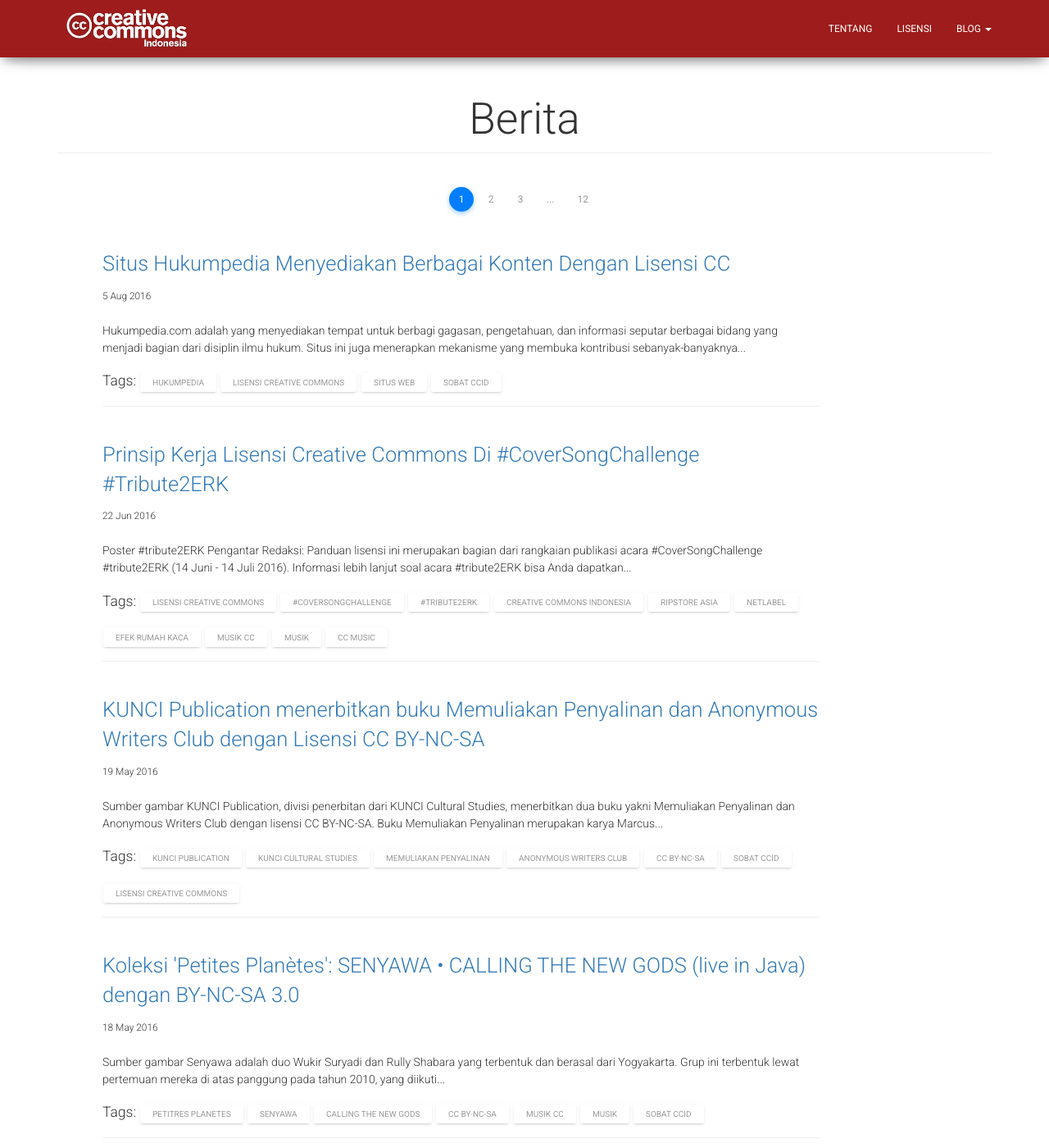
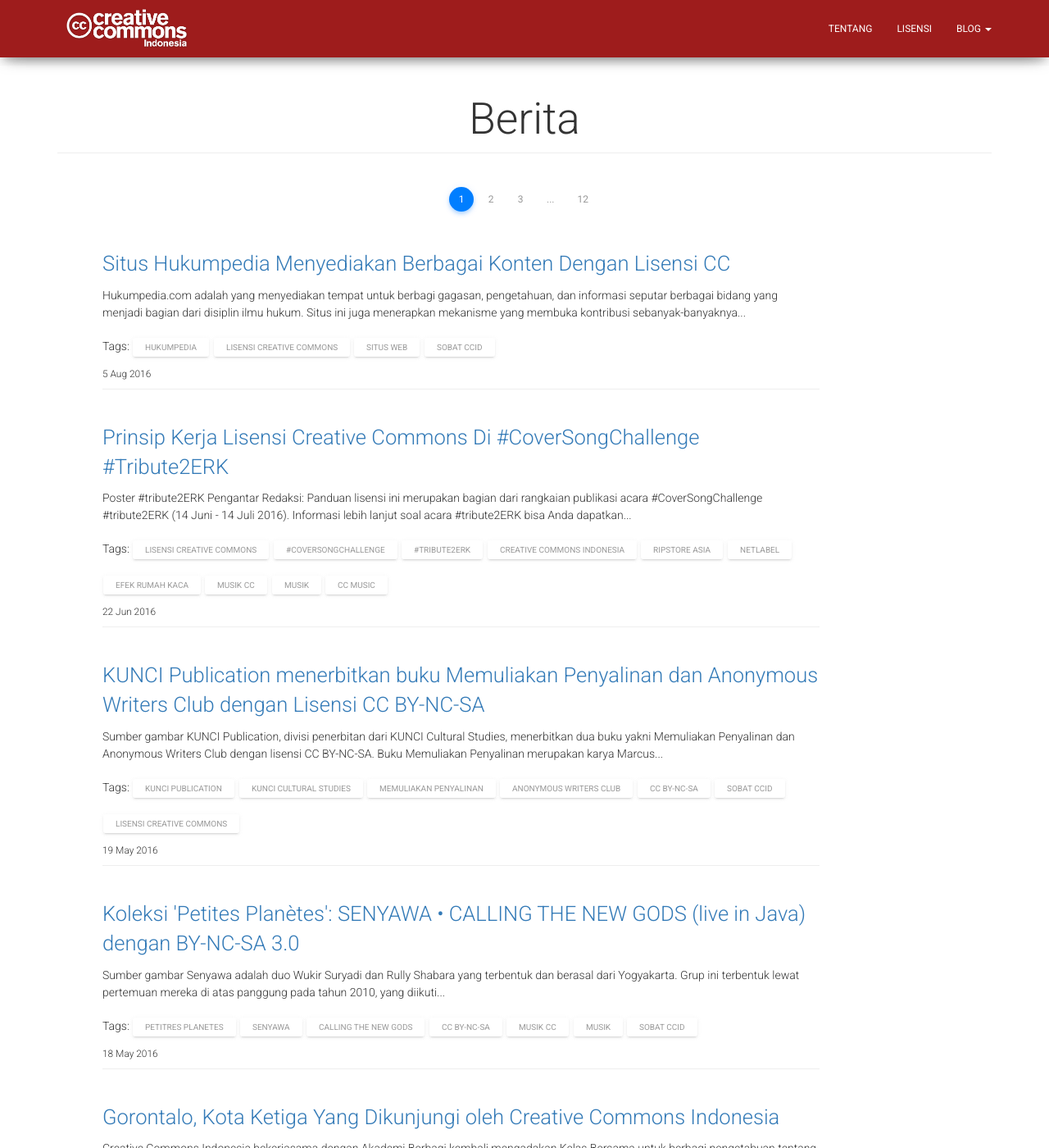
Before and after one commit to RioSatria/CCID, a Jekyll site: the page built from berita.html, in a window 1280 px wide and 1400 px high. Shown: the whole window at 82% size. Built offline with Jekyll 4.4.1, drawn with Linux system fonts in a browser that asks for light colours; nearby versions of some CDN libraries; some of the changed text lies outside the part shown.

Commit message:
Update berita.html

```diff
--- a/berita.html
+++ b/berita.html
@@ -44,18 +44,17 @@
             <li>
             <div class="col-lg-12">
             <a href="{{ post.url }}" class="btn-link"><h3>{{ post.title }}</h3></a>
-            <small>{{ post.date | date: "%-d %b %Y" }}</small>
-            <br/>
-            <br/>
+
             <p>{{ post.content | strip_html | truncatewords:30 }}</p>
               <div class="row">
                 <div class="col-md-12">
-                <h5 style="display: inline;">Tags:</h5>
+                Tags:
                 {% for tag in post.tags %}
                 <button class="btn btn-white btn-xs" type="button">{{ tag }}</button>
                 {% endfor %}
                 </div>
               </div>
+            <small>{{ post.date | date: "%-d %b %Y" }}</small>
                 <hr>
             </div>
             </li>
```
